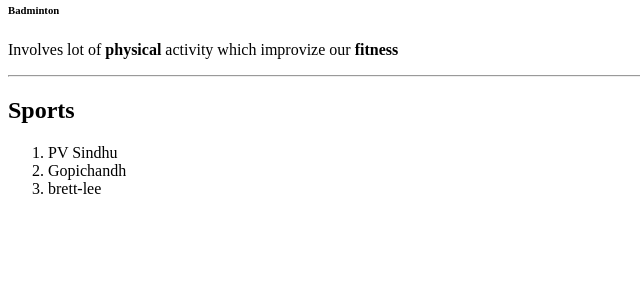
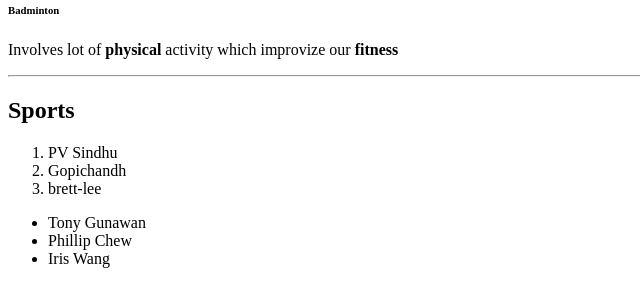
Before and after one commit to 44-563-Web-Apps-S23/44563-webapps-assignment-3-Aashritha79, a plain HTML site: page index.html in a window 1280 px wide. Shown: the part 79-386 px from the top of the page, without its empty margins (0-640 px from the left). Drawn offline with Linux system fonts and the light colour scheme.

Commit message:
updated list

```diff
--- a/index.html
+++ b/index.html
@@ -12,5 +12,10 @@
             <li>Gopichandh</li>
             <li>brett-lee</li>
         </ol>
+        <ul>
+            <li>Tony Gunawan</li>
+            <li>Phillip Chew</li>
+            <li>Iris Wang</li>
+        </ul>
     </body>
 </head>
```
